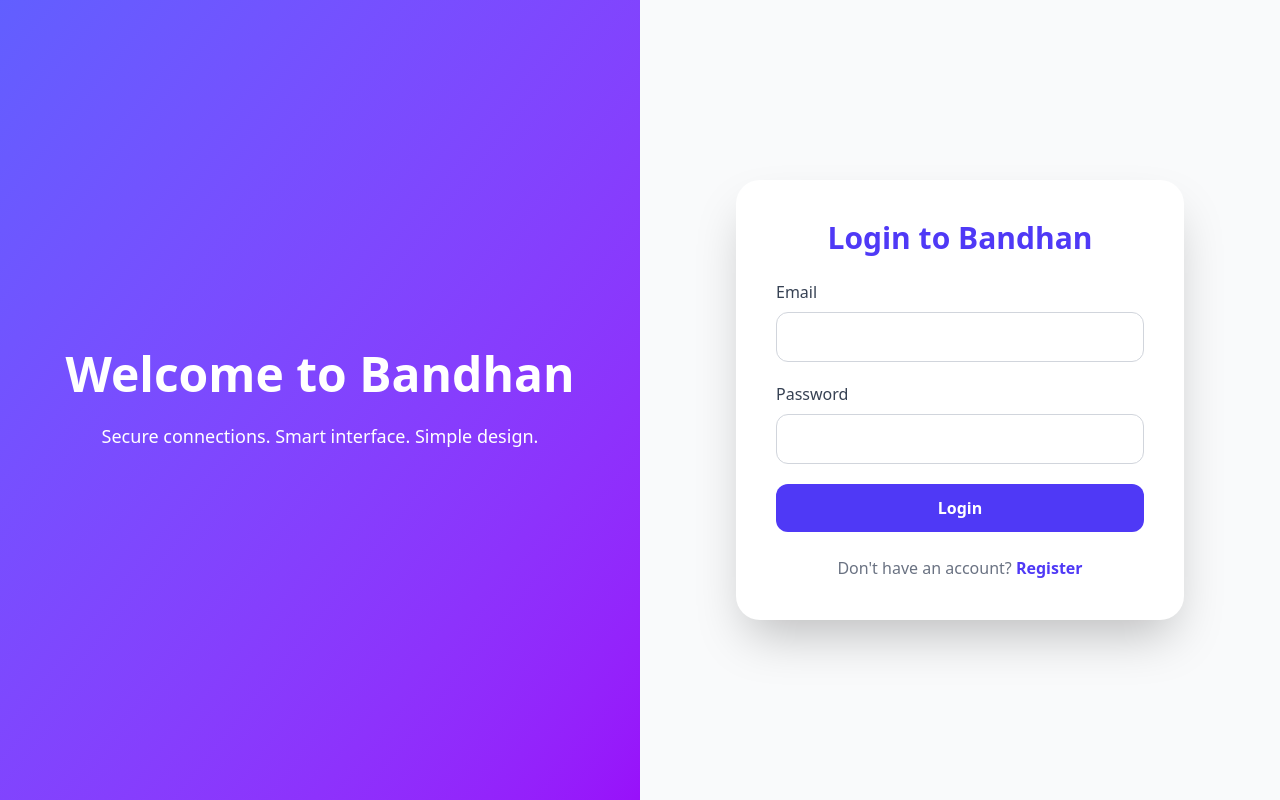
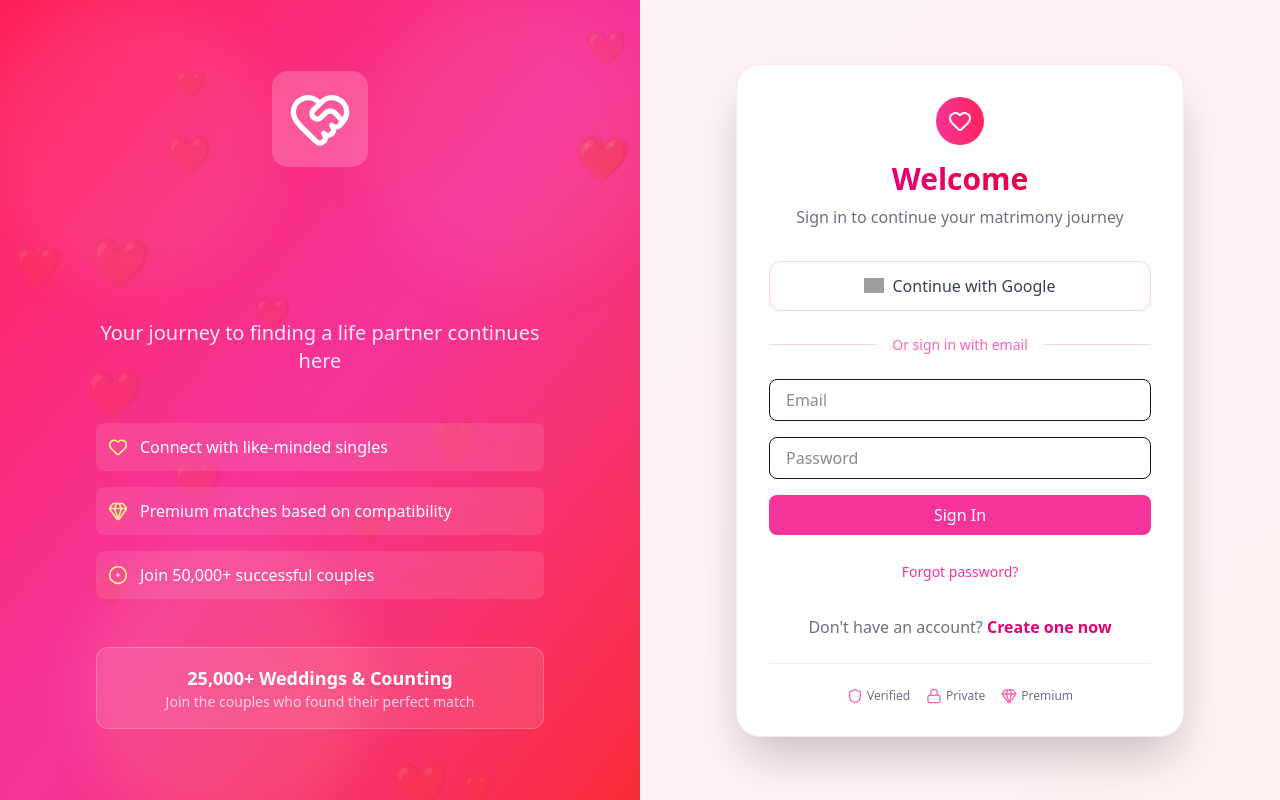
Before and after one commit to yausan/Bandhan_web, a Next.js app: page /login in a window 1280 px wide. Shown: the top 800 px of the page. Built offline with nearby package versions, Linux system fonts and the light colour scheme; grey boxes are pictures that could not be loaded.

Commit message:
Update login page styling

```diff
--- a/app/login/page.tsx
+++ b/app/login/page.tsx
@@ -1,33 +1,223 @@
 "use client";
 
-import { LoginForm } from "@/components/forms/LoginForm";
+import { useState } from "react";
+import { Shield, Users, Lock, Sparkles, Heart, Gem, CircleDot, HeartHandshake } from "lucide-react";
+import Image from "next/image";
+import Link from "next/link";
+import { useRouter } from "next/navigation";
 
 export default function LoginPage() {
+  const [isHovered, setIsHovered] = useState(false);
+
+  // Form state
+  const [email, setEmail] = useState("");
+  const [password, setPassword] = useState("");
+  const [loading, setLoading] = useState(false);
+  const [error, setError] = useState<string | null>(null);
+
+  const router = useRouter();
+
+  const handleLogin = async (e: React.FormEvent) => {
+    e.preventDefault();
+    setLoading(true);
+    setError(null);
+
+    try {
+      const res = await fetch(`${process.env.NEXT_PUBLIC_API_URL}/api/auth/login`, {
+        method: "POST",
+        headers: { "Content-Type": "application/json" },
+        body: JSON.stringify({ email, password }),
+      });
+
+      const data = await res.json();
+
+      if (!res.ok) {
+        setError(data.message || "Login failed");
+        setLoading(false);
+        return;
+      }
+
+      // Save token or session (if using JWT)
+      localStorage.setItem("token", data.token);
+
+      setLoading(false);
+      router.push("/dashboard"); // redirect after successful login
+    } catch (err) {
+      console.error(err);
+      setError("Something went wrong. Try again.");
+      setLoading(false);
+    }
+  };
+
   return (
-    <div className="min-h-screen flex flex-col md:flex-row">
-      {/* Left side illustration / color */}
-      <div className="hidden md:flex md:w-1/2 bg-linear-to-br from-indigo-500 to-purple-600 text-white items-center justify-center p-12">
-        <div className="text-center">
-          <h1 className="text-5xl font-extrabold mb-6">Welcome to Bandhan</h1>
-          <p className="text-lg">
-            Secure connections. Smart interface. Simple design.
-          </p>
+    <div className="min-h-screen flex">
+      {/* Animated left side */}
+      <div className="hidden lg:flex lg:w-1/2 relative overflow-hidden bg-linear-to-br from-rose-500 via-pink-500 to-red-500">
+        <div className="absolute inset-0 opacity-10">
+          <div className="absolute top-0 -left-4 w-72 h-72 bg-pink-300 rounded-full mix-blend-multiply filter blur-xl animate-blob"></div>
+          <div className="absolute top-0 -right-4 w-72 h-72 bg-rose-300 rounded-full mix-blend-multiply filter blur-xl animate-blob animation-delay-2000"></div>
+          <div className="absolute -bottom-8 left-20 w-72 h-72 bg-yellow-200 rounded-full mix-blend-multiply filter blur-xl animate-blob animation-delay-4000"></div>
+        </div>
+
+        <div className="absolute inset-0">
+          {[...Array(15)].map((_, i) => (
+            <div
+              key={i}
+              className="absolute text-pink-200 opacity-20 animate-float"
+              style={{
+                left: `${Math.random() * 100}%`,
+                top: `${Math.random() * 100}%`,
+                animationDelay: `${Math.random() * 5}s`,
+                animationDuration: `${3 + Math.random() * 5}s`,
+                fontSize: `${20 + Math.random() * 30}px`
+              }}
+            >
+              ❤️
+            </div>
+          ))}
+        </div>
+
+        <div className="relative z-10 flex flex-col items-center justify-center w-full p-12 text-white">
+          <div className="max-w-md text-center">
+            <div className="flex justify-center mb-8">
+              <div className="p-4 bg-white/20 rounded-2xl backdrop-blur-lg animate-float">
+                <HeartHandshake className="w-16 h-16" />
+              </div>
+            </div>
+
+            <h1 className="text-5xl font-extrabold mb-6 animate-fade-in">
+              Welcome to
+              <span className="block text-transparent bg-clip-text bg-linear-to-r from-yellow-200 to-pink-200">
+                Bandhan
+              </span>
+            </h1>
+
+            <p className="text-xl mb-12 text-pink-100">
+              Your journey to finding a life partner continues here
+            </p>
+
+            <div className="space-y-4 text-left">
+              {[
+                { icon: Heart, text: "Connect with like-minded singles" },
+                { icon: Gem, text: "Premium matches based on compatibility" },
+                { icon: CircleDot, text: "Join 50,000+ successful couples" },
+              ].map((feature, index) => (
+                <div
+                  key={index}
+                  className="flex items-center space-x-3 p-3 rounded-lg bg-white/10 backdrop-blur-sm hover:bg-white/20 transition transform hover:scale-105"
+                  style={{ animationDelay: `${index * 150}ms` }}
+                >
+                  <feature.icon className="w-5 h-5 text-yellow-200" />
+                  <span>{feature.text}</span>
+                </div>
+              ))}
+            </div>
+
+            <div className="mt-12 p-4 bg-white/10 backdrop-blur-sm rounded-xl border border-white/20">
+              <p className="text-lg font-semibold">25,000+ Weddings & Counting</p>
+              <p className="text-sm text-pink-200">Join the couples who found their perfect match</p>
+            </div>
+          </div>
         </div>
       </div>
 
       {/* Right side form */}
-      <div className="flex flex-1 justify-center items-center bg-gray-50 p-8">
-        <div className="w-full max-w-md bg-white rounded-3xl shadow-2xl p-10">
-          <h2 className="text-3xl font-bold text-indigo-600 mb-6 text-center">Login to Bandhan</h2>
+      <div className="flex-1 flex items-center justify-center p-4 sm:p-8 bg-linear-to-br from-pink-50 to-rose-50">
+        <div className="w-full max-w-md">
+          <div className="bg-white rounded-3xl shadow-2xl p-8 transform transition-all duration-500 hover:shadow-3xl border border-pink-100">
+            <div className="text-center mb-8">
+              <div className="flex justify-center mb-4">
+                <div className="w-12 h-12 bg-linear-to-r from-pink-500 to-rose-500 rounded-full flex items-center justify-center">
+                  <Heart className="w-6 h-6 text-white" />
+                </div>
+              </div>
+              <h2 className="text-3xl font-bold mb-2">
+                <span className="bg-linear-to-r from-pink-600 to-rose-600 bg-clip-text text-transparent">
+                  Welcome
+                </span>
+              </h2>
+              <p className="text-gray-500">Sign in to continue your matrimony journey</p>
+            </div>
 
-          <LoginForm />
+            <div className="space-y-3 mb-6">
+              <button className="w-full flex items-center justify-center space-x-2 px-4 py-3 border border-pink-200 rounded-xl hover:bg-pink-50 transition group">
+                <Image src="/google.svg" alt="Google" width={20} height={20} />
+                <span className="text-gray-700 group-hover:text-pink-600">Continue with Google</span>
+              </button>
+            </div>
 
-          <p className="mt-6 text-center text-gray-500">
-            Don't have an account?{" "}
-            <a href="/register" className="text-indigo-600 font-semibold hover:underline">
-              Register
-            </a>
-          </p>
+            <div className="relative my-6">
+              <div className="absolute inset-0 flex items-center">
+                <div className="w-full border-t border-pink-200"></div>
+              </div>
+              <div className="relative flex justify-center text-sm">
+                <span className="px-4 bg-white text-pink-400">Or sign in with email</span>
+              </div>
+            </div>
+
+            {/* Login Form */}
+            <form onSubmit={handleLogin} className="space-y-4">
+              <input
+                type="email"
+                placeholder="Email"
+                value={email}
+                onChange={e => setEmail(e.target.value)}
+                required
+                className="w-full px-4 py-2 border rounded-lg"
+              />
+              <input
+                type="password"
+                placeholder="Password"
+                value={password}
+                onChange={e => setPassword(e.target.value)}
+                required
+                className="w-full px-4 py-2 border rounded-lg"
+              />
+              <button
+                type="submit"
+                disabled={loading}
+                className="w-full py-2 px-4 bg-pink-500 text-white rounded-lg hover:bg-pink-600 transition"
+              >
+                {loading ? "Signing in..." : "Sign In"}
+              </button>
+              {error && <p className="text-red-500">{error}</p>}
+            </form>
+
+            <div className="mt-6 text-center">
+              <Link
+                href="/forgot-password"
+                className="text-sm text-pink-500 hover:text-pink-600 hover:underline"
+              >
+                Forgot password?
+              </Link>
+            </div>
+
+            <p className="mt-8 text-center text-gray-500">
+              Don't have an account?{" "}
+              <Link
+                href="/register"
+                className="text-pink-600 font-semibold hover:text-pink-700 transition relative group"
+              >
+                Create one now
+                <span className="absolute bottom-0 left-0 w-full h-0.5 bg-pink-600 transform scale-x-0 group-hover:scale-x-100 transition-transform"></span>
+              </Link>
+            </p>
+
+            <div className="flex justify-center items-center space-x-4 mt-6 pt-6 border-t border-pink-100">
+              <div className="flex items-center space-x-1">
+                <Shield className="w-4 h-4 text-pink-400" />
+                <span className="text-xs text-gray-500">Verified</span>
+              </div>
+              <div className="flex items-center space-x-1">
+                <Lock className="w-4 h-4 text-pink-400" />
+                <span className="text-xs text-gray-500">Private</span>
+              </div>
+              <div className="flex items-center space-x-1">
+                <Gem className="w-4 h-4 text-pink-400" />
+                <span className="text-xs text-gray-500">Premium</span>
+              </div>
+            </div>
+          </div>
         </div>
       </div>
     </div>
```
